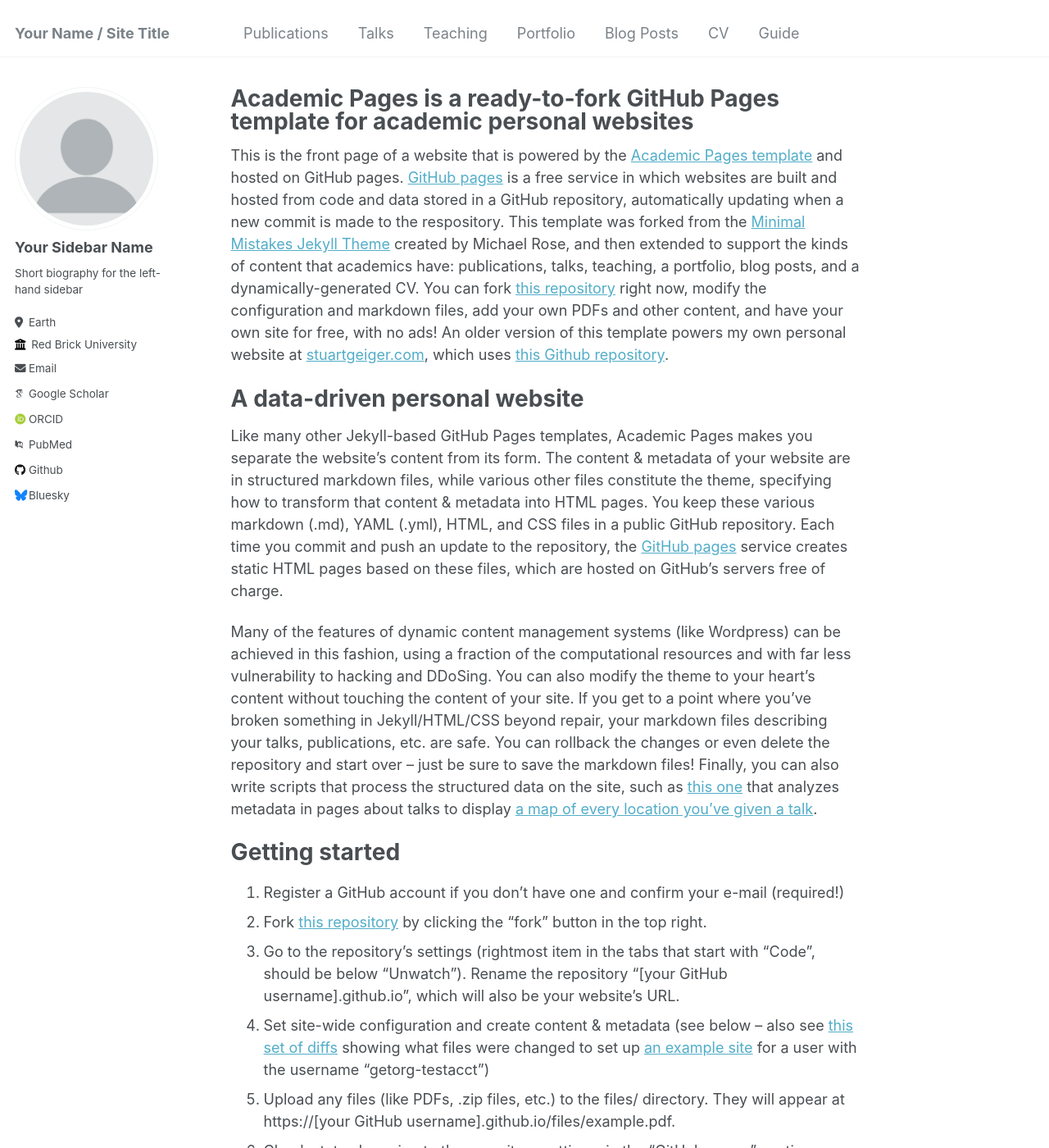
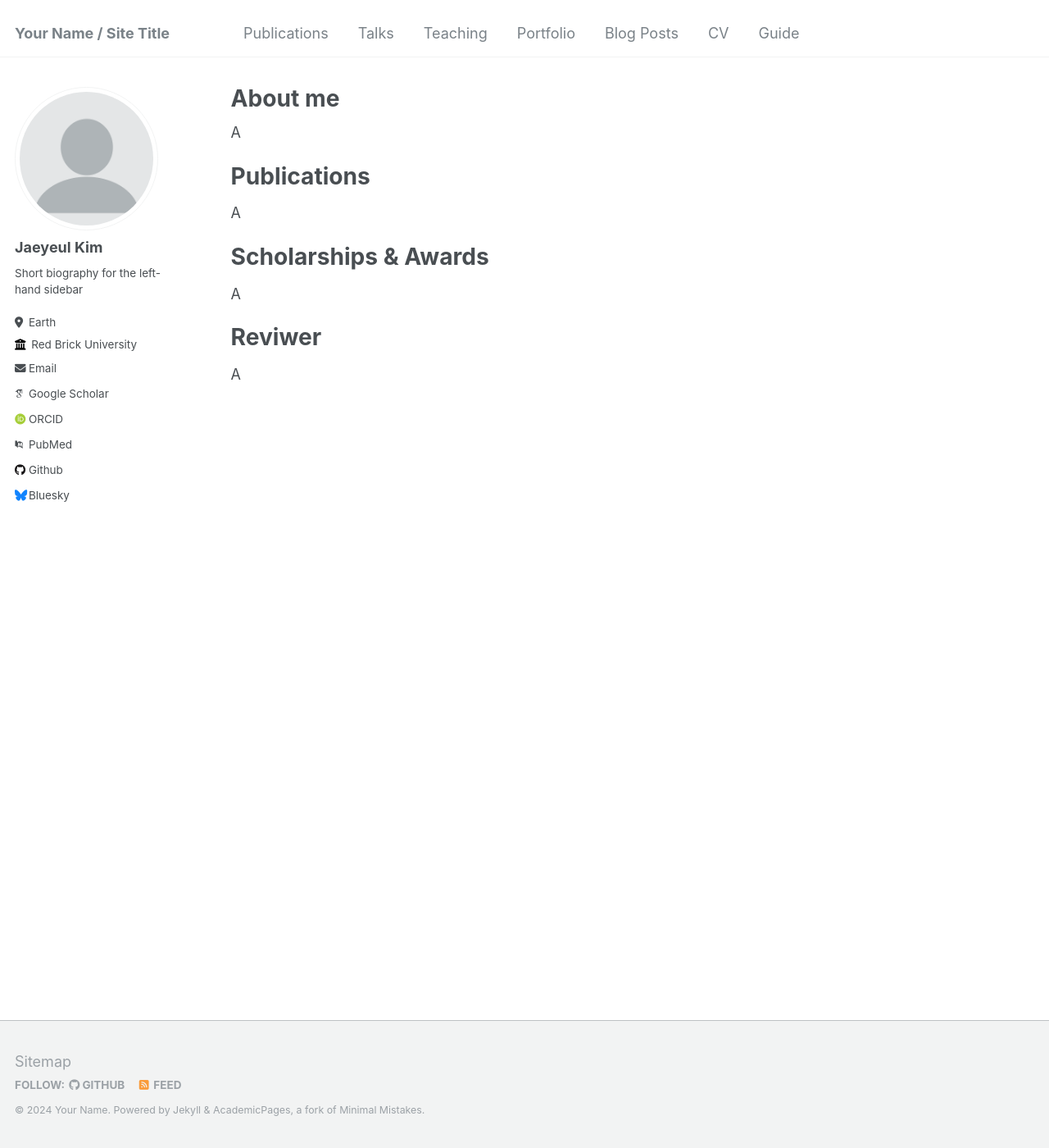
Before and after one commit to jykim94/jykim94.github.io, a Jekyll site: the page built from _pages/about.md, in a window 1280 px wide and 1400 px high. Shown: the whole window at 82% size. Built offline with Jekyll 4.4.1, drawn with Linux system fonts in a browser that asks for light colours; some web fonts are replaced; some of the changed text lies outside the part shown.

Commit message:
Update website content

```diff
--- a/_config.yml
+++ b/_config.yml
@@ -22,7 +22,7 @@
 author:
   # Biographic information
   avatar           : "profile.png"
-  name             : "Your Sidebar Name"
+  name             : "Jaeyeul Kim"
   pronouns         : # example: "she/her"
   bio              : "Short biography for the left-hand sidebar"
   location         : "Earth"
--- a/_pages/about.md
+++ b/_pages/about.md
@@ -1,30 +1,27 @@
 ---
 permalink: /
-title: "Academic Pages is a ready-to-fork GitHub Pages template for academic personal websites"
+title: "About me"
 author_profile: true
 redirect_from:
   - /about/
   - /about.html
 ---
 
-This is the front page of a website that is powered by the [Academic Pages template](https://github.com/academicpages/academicpages.github.io) and hosted on GitHub pages. [GitHub pages](https://pages.github.com) is a free service in which websites are built and hosted from code and data stored in a GitHub repository, automatically updating when a new commit is made to the respository. This template was forked from the [Minimal Mistakes Jekyll Theme](https://mmistakes.github.io/minimal-mistakes/) created by Michael Rose, and then extended to support the kinds of content that academics have: publications, talks, teaching, a portfolio, blog posts, and a dynamically-generated CV. You can fork [this repository](https://github.com/academicpages/academicpages.github.io) right now, modify the configuration and markdown files, add your own PDFs and other content, and have your own site for free, with no ads! An older version of this template powers my own personal website at [stuartgeiger.com](http://stuartgeiger.com), which uses [this Github repository](https://github.com/staeiou/staeiou.github.io).
+A
 
-A data-driven personal website
+Publications
 ======
-Like many other Jekyll-based GitHub Pages templates, Academic Pages makes you separate the website's content from its form. The content & metadata of your website are in structured markdown files, while various other files constitute the theme, specifying how to transform that content & metadata into HTML pages. You keep these various markdown (.md), YAML (.yml), HTML, and CSS files in a public GitHub repository. Each time you commit and push an update to the repository, the [GitHub pages](https://pages.github.com/) service creates static HTML pages based on these files, which are hosted on GitHub's servers free of charge.
+A
 
-Many of the features of dynamic content management systems (like Wordpress) can be achieved in this fashion, using a fraction of the computational resources and with far less vulnerability to hacking and DDoSing. You can also modify the theme to your heart's content without touching the content of your site. If you get to a point where you've broken something in Jekyll/HTML/CSS beyond repair, your markdown files describing your talks, publications, etc. are safe. You can rollback the changes or even delete the repository and start over -- just be sure to save the markdown files! Finally, you can also write scripts that process the structured data on the site, such as [this one](https://github.com/academicpages/academicpages.github.io/blob/master/talkmap.ipynb) that analyzes metadata in pages about talks to display [a map of every location you've given a talk](https://academicpages.github.io/talkmap.html).
+Scholarships & Awards
+======
+A
 
-Getting started
+Reviwer
 ======
-1. Register a GitHub account if you don't have one and confirm your e-mail (required!)
-1. Fork [this repository](https://github.com/academicpages/academicpages.github.io) by clicking the "fork" button in the top right.
-1. Go to the repository's settings (rightmost item in the tabs that start with "Code", should be below "Unwatch"). Rename the repository "[your GitHub username].github.io", which will also be your website's URL.
-1. Set site-wide configuration and create content & metadata (see below -- also see [this set of diffs](http://archive.is/3TPas) showing what files were changed to set up [an example site](https://getorg-testacct.github.io) for a user with the username "getorg-testacct")
-1. Upload any files (like PDFs, .zip files, etc.) to the files/ directory. They will appear at https://[your GitHub username].github.io/files/example.pdf.
-1. Check status by going to the repository settings, in the "GitHub pages" section
+A
 
-Site-wide configuration
+<!-- Site-wide configuration
 ------
 The main configuration file for the site is in the base directory in [_config.yml](https://github.com/academicpages/academicpages.github.io/blob/master/_config.yml), which defines the content in the sidebars and other site-wide features. You will need to replace the default variables with ones about yourself and your site's github repository. The configuration file for the top menu is in [_data/navigation.yml](https://github.com/academicpages/academicpages.github.io/blob/master/_data/navigation.yml). For example, if you don't have a portfolio or blog posts, you can remove those items from that navigation.yml file to remove them from the header.
 
@@ -46,4 +43,4 @@
 
 For more info
 ------
-More info about configuring Academic Pages can be found in [the guide](https://academicpages.github.io/markdown/). The [guides for the Minimal Mistakes theme](https://mmistakes.github.io/minimal-mistakes/docs/configuration/) (which this theme was forked from) might also be helpful.
+More info about configuring Academic Pages can be found in [the guide](https://academicpages.github.io/markdown/). The [guides for the Minimal Mistakes theme](https://mmistakes.github.io/minimal-mistakes/docs/configuration/) (which this theme was forked from) might also be helpful. -->
```
